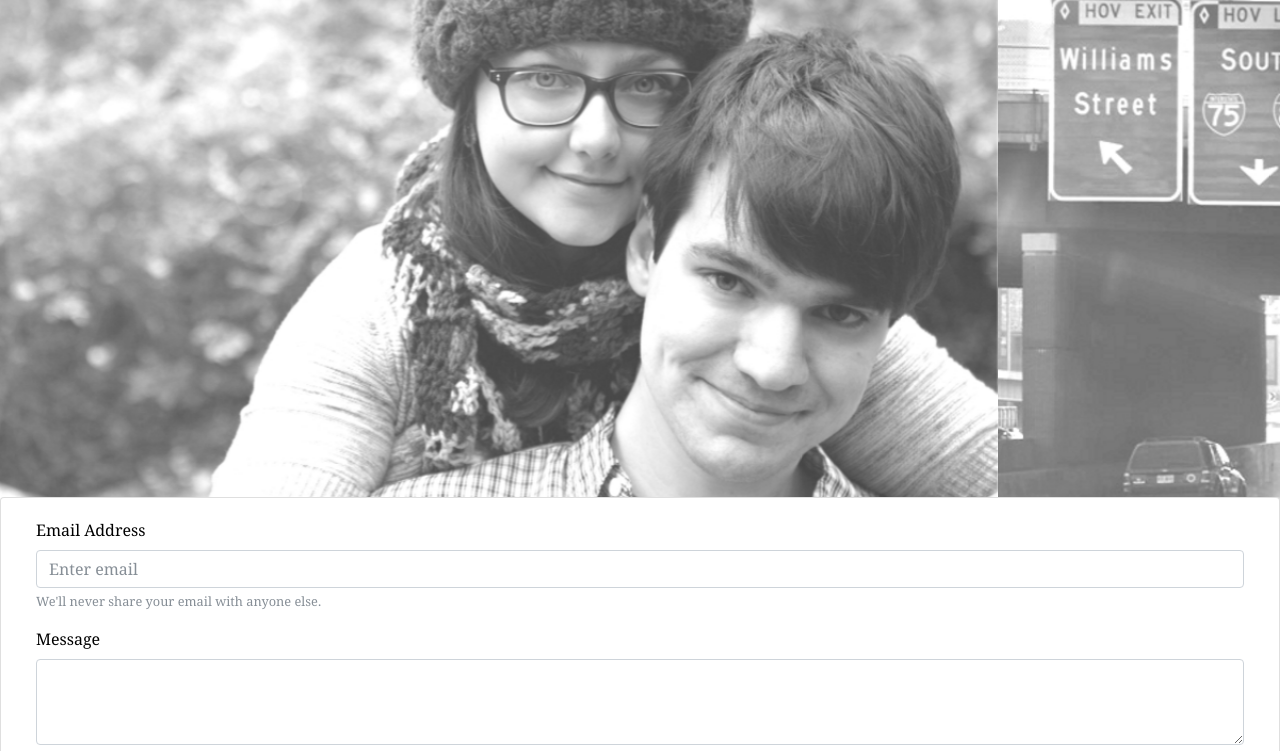
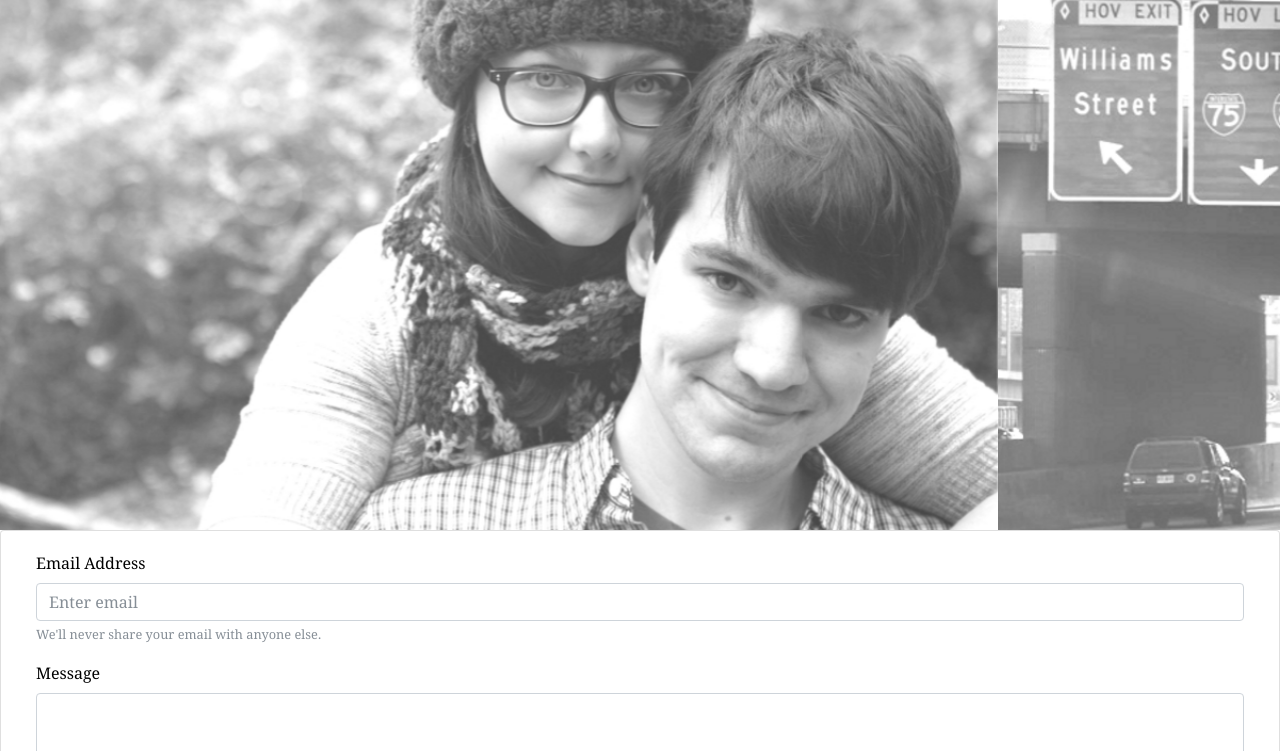
Before and after one commit to victoriawood/AndrewRoddy_gcp, a plain HTML site: page src/main/resources/static/index.html in a window 1280 px wide. Shown: the part 49-800 px from the top of the page. Drawn offline with nearby package versions, Linux system fonts and the light colour scheme.

Commit message:
some fixes

```diff
--- a/src/main/resources/static/index.html
+++ b/src/main/resources/static/index.html
@@ -8,14 +8,14 @@
   <meta name="description" content="Welcome to the official website for Andrew Roddy: Technical Writer, Experience Designer, and Voice Over Artist">
   <meta name="keywords" content="Andrew Roddy, technical writer, experience designer, voice over, user experience design, UX, narration, audio books, technical writing, technical editing, portfolio">
   <META NAME="geo.position" CONTENT="33.9526 N; 84.5499 W">
-  <META NAME="geo.placename" CONTENT="Marietta, Georgia">
+  <META NAME="geo.placename" CONTENT="Atlanta, Georgia">
   <META NAME="geo.region" CONTENT="ISO 3166-2:US">
   <!-- Global Site Tag (gtag.js) - Google Analytics -->
 
 </head>
 
 <body>
-  <div id="shell" class="container-fluid">
+  <div id="shell" class="container-fluid" style="display: inline-block;">
     <div id="nav" class="row" role="navigation">
       <div id="name" class="col-sm-3"><a id="pagetitle" href="index.html">ANDREW RODDY</a></div>
       <div id="pagelinks" class="col-sm-9">
@@ -33,7 +33,7 @@
       </div>
     </div>
     <div class="row">
-      <div id="indexcarousel" class="carousel slide" data-ride="carousel">
+      <div id="indexcarousel" class="carousel slide h-100" data-ride="carousel">
 
         <div class="carousel-inner">
           <div class="carousel-item active">
```
Also changed, not shown: src/main/resources/static/writer.html (+5 -5 lines).
